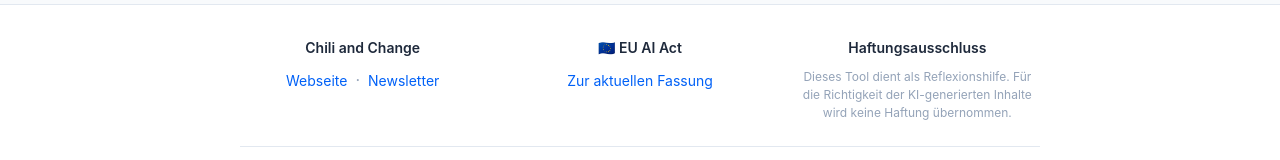
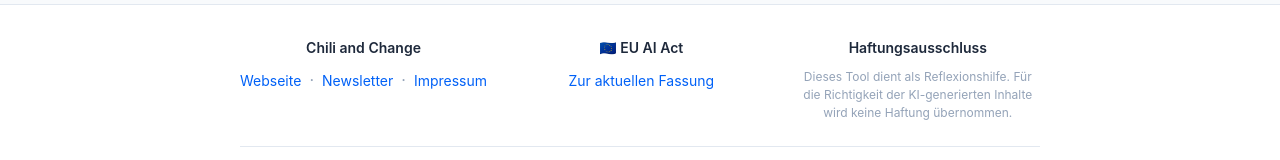
Before and after one commit to nicoluccii/leadingaichange, a Next.js app: page / in a window 1280 px wide. Shown: the part 1024-1184 px from the top of the page. Built offline with nearby package versions, Linux system fonts and the light colour scheme.

Commit message:
Add Impressum link to footer

```diff
--- a/src/app/page.tsx
+++ b/src/app/page.tsx
@@ -1259,6 +1259,8 @@ export default function Home() {
             <a href="https://www.chili-and-change.de" target="_blank" rel="noopener noreferrer">Webseite</a>
             <span style={{ margin: '0 0.5rem', color: 'var(--text-light)' }}>·</span>
             <a href="https://t9dd5820b.emailsys1a.net/204/693/1ffdc28d7b/subscribe/form.html?_g=1762792068" target="_blank" rel="noopener noreferrer">Newsletter</a>
+            <span style={{ margin: '0 0.5rem', color: 'var(--text-light)' }}>·</span>
+            <a href="https://chili-and-change.de/impressum/" target="_blank" rel="noopener noreferrer">Impressum</a>
           </div>
           <div className="footer-col">
             <h4>🇪🇺 EU AI Act</h4>
```
